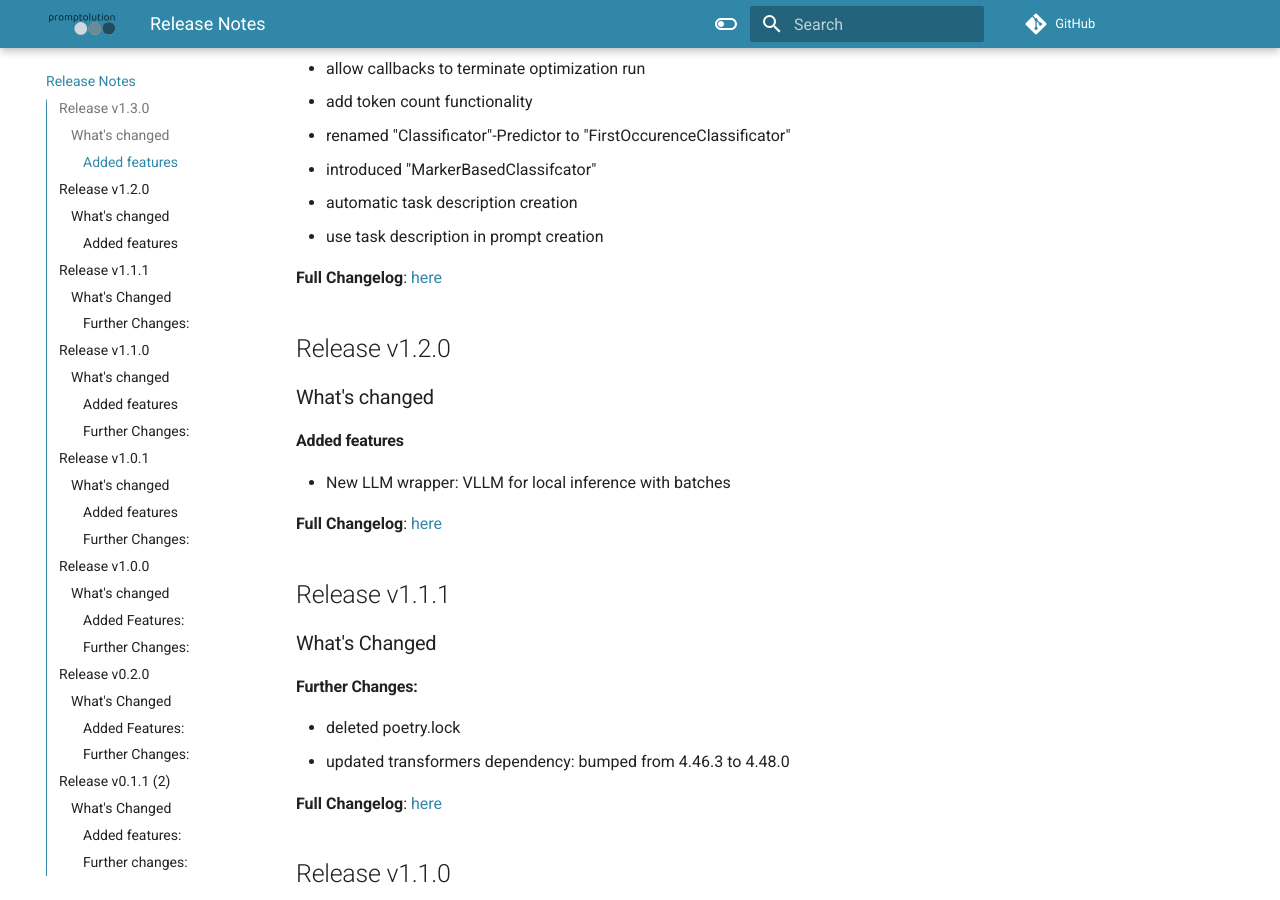
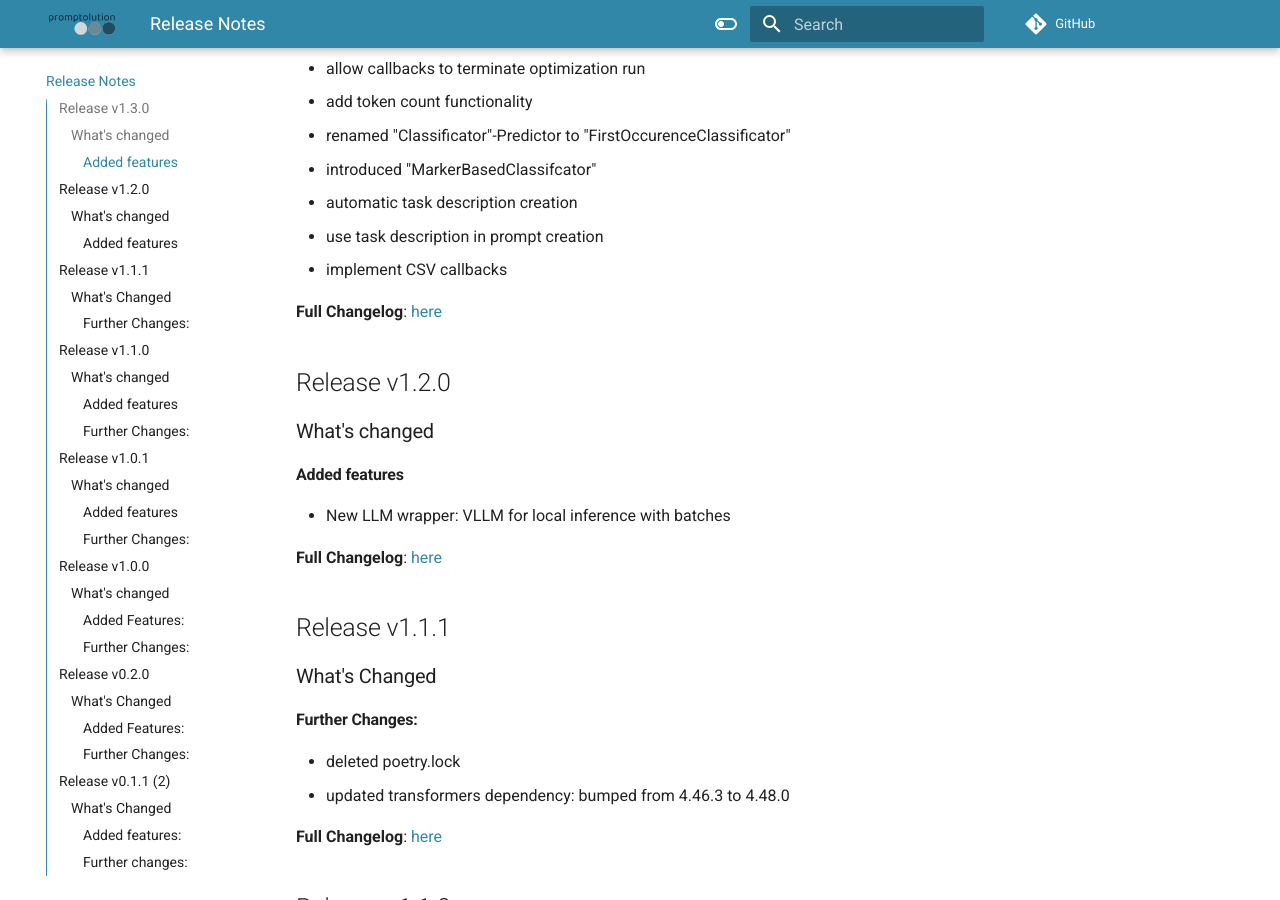
Before and after one commit to finitearth/promptolution, an MkDocs documentation site: the page built from docs/release-notes.md, in a window 1280 px wide and 900 px high, scrolled down 344 px. Built offline with MkDocs 1.6.1 and Material for MkDocs 9.7.7, drawn with Linux system fonts in a browser that asks for light colours; comment, search, counter and statistics services are not loaded.

Commit message:
update release notes

```diff
--- a/docs/release-notes.md
+++ b/docs/release-notes.md
@@ -10,6 +10,7 @@
 * introduced "MarkerBasedClassifcator"
 * automatic task description creation
 * use task description in prompt creation
+* implement CSV callbacks
 
 **Full Changelog**: [here](https://github.com/finitearth/promptolution/compare/v1.2.0...v1.3.0)
 
```
